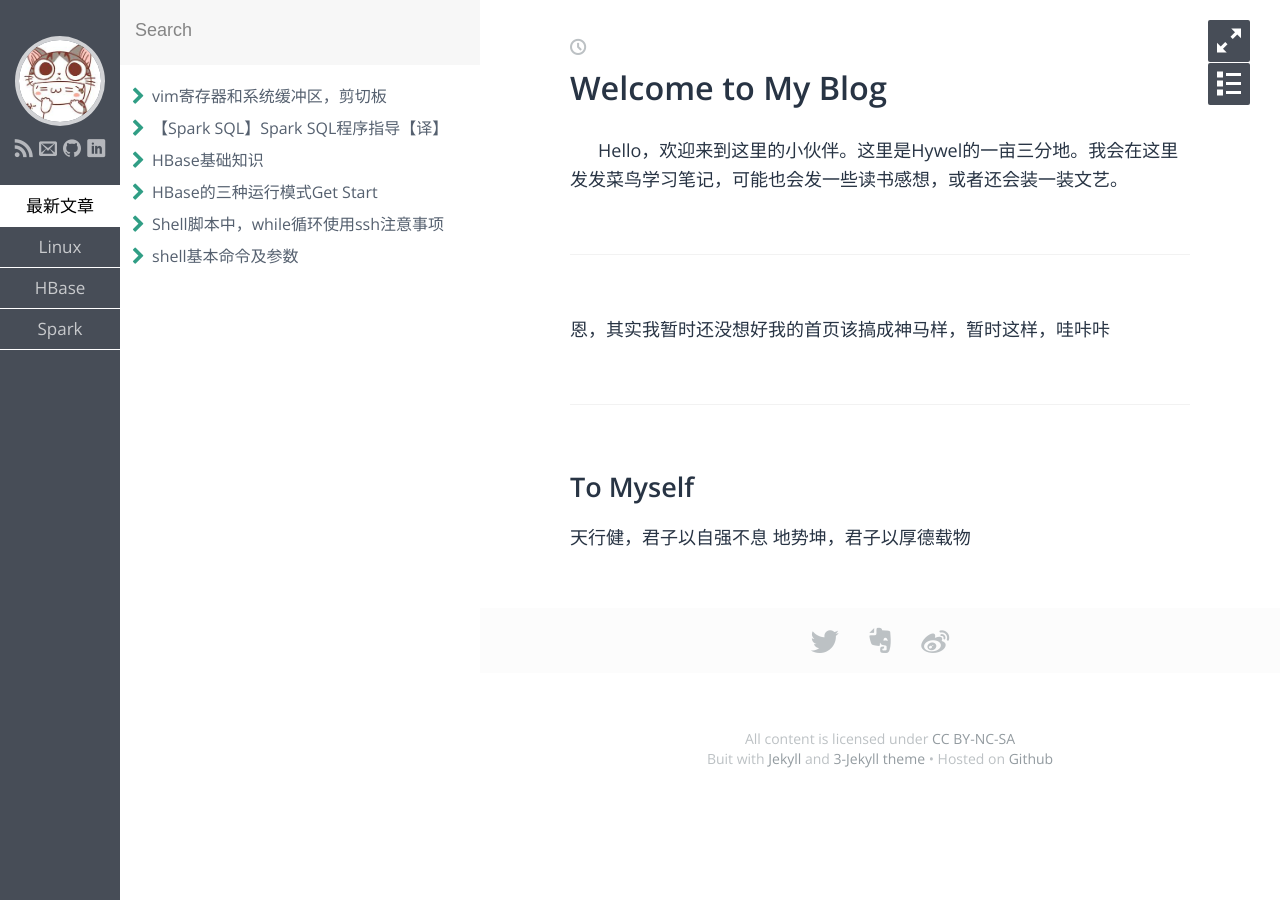
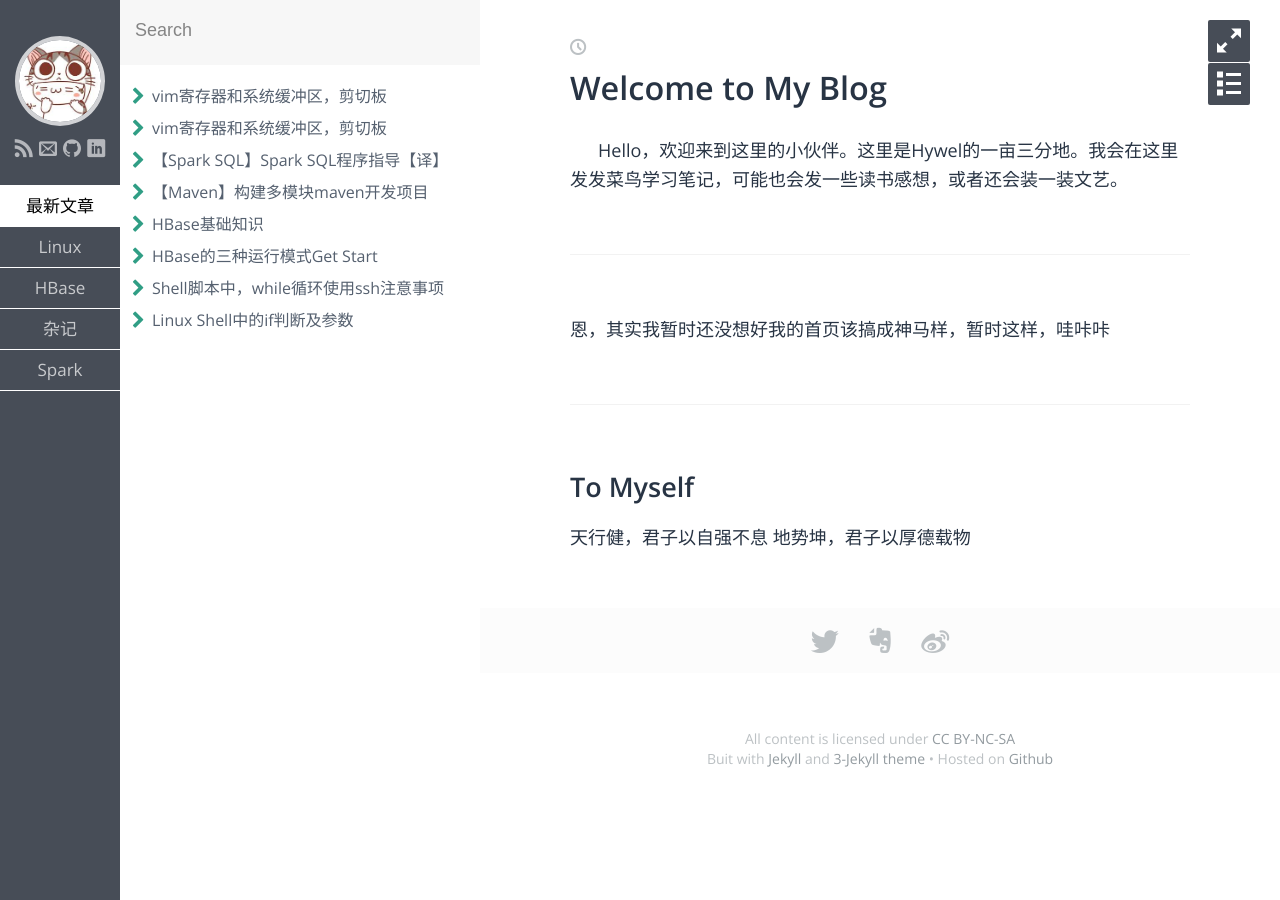
Before and after one commit to HywelZhang/hywelzhang.github.io, a Jekyll site: the page built from blogIndex.md, in a window 1280 px wide. Built offline with Jekyll 4.4.1, drawn with Linux system fonts in a browser that asks for light colours; some web fonts are replaced.

Commit message:
文章--maven多模块开发项目构建

````diff
--- a/_posts/Linux/2017-03-06-Linux-Shell-if判断及参数.markdown
+++ b/_posts/Linux/2017-03-06-Linux-Shell-if判断及参数.markdown
@@ -1,8 +1,8 @@
 ---
 Author: Hywel
 layout: post
-title: "shell基本命令及参数"
-description: "Linux shell常用命令及参数"
+title: "Linux Shell中的if判断及参数"
+description: "Linux shell中如何使用if语句？if判断中各种参数是什么意思"
 date: 星期一, 06. 三月 2017  3:07下午
 categories: "Linux"
 ---
--- /dev/null
+++ b/_posts/Linux/2017-03-14-Linux-vim-Vim-registerAndClipboard.markdown
@@ -0,0 +1,53 @@
+---
+Author: Hywel
+layout: post
+title: "vim寄存器和系统缓冲区，剪切板"
+description: "vim中复制内容保存位置，如何实现vim中复制内容粘贴到外部文件"
+date: 星期二, 14. 三月 2017 11:16上午
+categories: "Linux"
+---
+vim中使用`y/d/x`复制剪切的内容，一般情况下，只能在该文件内粘贴(p)。但是我们有时候很需要这部分内容复制到另一个文件，或者外部应用程序中，我们该怎么做呢？
+这里不得不讲讲，vim的复制内容存储位置。
+
+vim中的复制，删除的内容都会被存放到默认寄存器中，之后可以通过粘贴操作读取默认寄存器的内容。
+vim提供的寄存器，内容只对当前vim可见所以你不能够将复制的内容粘贴到该文件以外。
+`ctrl+c,ctrl+v`内容是存放在系统剪切板，可以在全局进行复制粘贴。如何将vim内容复制到外部？或者怎么将外部内容，保证格式情况下粘贴到vim中呢？请看下方分解。
+
+> vim下可以通过`:reg`查看当前寄存器内容
+
+## 寄存器
+vim中有多个寄存器，常用的如下：
+### 1. `""` : 匿名寄存器
+保存最近一次复制或者删除的内容
+### 2. `"0-"9`：编号寄存器
+其中0号寄存器保存最近一次复制(y)内容。
+1-9号寄存器保存最近9次的**行**删除内容。`"1`是最近一次删除,1-9依次往后推，`"9`是前推到第9次删除的内容
+### 3. `"a-"z`或`"A-"Z`：字母寄存器
+给用户使用的指定寄存器，例如：用户可以在normal模式下通过`"a3yy`来将三行内容复制到`a`寄存器，然后在normal模式下输入`"ap`来将这a寄存器中的这三行内容进行粘贴。
+当然对于`dd`这种命令也可以将删除内容指定到字母寄存器，如：`"Bdd`将该行删除内容添加到B寄存器，当然vim字母寄存器中，不区分大小写，所以`"bdd`与`"Bdd`会达成一样的效果
+### 4. `"-`：小寄存器
+如果你删除的只是一个单词或字母： `dw`或者`x`，那么这个单词并不会保存在`"1`这样的数字寄存器中，而是保存在`"-`寄存器里面。所有不包含换行符的删除都会保存在此寄存器中
+### 5. `"%`：当前文件名寄存器
+保存当前的文件名
+
+## 缓冲区和剪切板
+### `"+`：关联系统剪切板
+这里的内容将可以被vim外部所使用，相当于Windows下的`ctrl+c`。所以vim中需要在外部粘贴的数据，请使用系统剪切板来保存。
+
+### `"*`：关联系统缓存区
+缓存区与剪切板区别：缓存区是实时的，当使用鼠标或键盘选择内容时，内容就已经在缓冲区了。而剪切板需要`ctrl+c`等命令复制后，才会将内容存进去
+
+> 若寄存器列表里无`"*` 或 `"+` 寄存器，则可能是由于没有安装vim的图形界面所致。Debian/Ubuntu下可以通过安装vim-gnome解决。
+
+> $ sudo apt-get install vim-gnome
+
+## vim中粘贴与自动缩进
+是不是经常遇到在vim中粘贴代码后，代码格式凌乱的情况？
+有下面三个方式可以解决：
+1. 使用`:set paste`模式
+开启paste模式后，autoindent等缩进功能将会被屏蔽，粘贴格式就会不受影响。结束后使用`:set nopaste`恢复非粘贴模式。
+每次手工开启关闭paste模式将会比较麻烦，可以在`._vimrc`中为其设置一个快捷键，每次需要时按一下即可切换`：set pastetoggle=<f12>`
+2. 使用系统剪切板，普通模式下`"+p`命令
+3. 插入模式输入`<C-r><C-p>"+`
+4. 使用缓冲区
+选择文本内容,vim普通模式下按 `"*p` 将选择缓冲区中内容粘贴进来
--- /dev/null
+++ b/_posts/杂记/2017-03-27-Maven-Multi-modules.markdown
@@ -0,0 +1,334 @@
+---
+Author: Hywel
+layout: post
+title: "【Maven】构建多模块maven开发项目"
+description: "用Maven构建一个用于多模块的Spark开发项目"
+date: 星期一, 27. 三月 2017  9:34上午
+categories: 杂记
+---
+### <font color='green'>为什么需要构建一个多模块开发框架？</font>
+项目为什么需要划分成模块：
+1. 当项目越来越大，每个模块越来越可能会引用一些相同的jar包，但是版本不一致，很容易造成项目的版本冲突
+2. 项目模块之间用到的一些util类，在其他项目也可能会用到。将util独立成一个模块，由专人维护，减少重复工作。还可以打成jar包共享给其他项目使用，提高代码复用性。
+3. 当项目越来越大，build时间越来越长。拆分成模块后，可以各模块自行build，打包。
+
+多模块开发，便于多人协作，每个模块对应一个pom.xml，整体项目一个pom.xml。可以将共用的jar依赖抽象到项目pom.xml，统一版本管理。模块单独需要的jar依赖则放在自己模块的pom.xml，不会影响到其他模块，降低耦合。
+
+### <font color='green'>一个简单的Maven多模块架构:</font>
+```
+---- Spark-parent
+|-- pom.xml (pom)
+|
+|-- Spark-util
+| |-- pom.xml (jar)
+|
+|-- Spark-module1
+| |-- pom.xml (jar)
+|
+|-- Spark-module2
+| |-- pom.xml (jar)
+|
+|-- Spark-module3
+|-- pom.xml (jar)
+```
+项目的pom.xml配置文件(Spark-parent下的pom.xml)
+
+```
+<project xmlns="http://maven.apache.org/POM/4.0.0" xmlns:xsi="http://www.w3.org/2001/XMLSchema-instance"
+    xsi:schemaLocation="http://maven.apache.org/POM/4.0.0 http://maven.apache.org/maven-v4_0_0.xsd">
+    <modelVersion>4.0.0</modelVersion>
+    <groupId>com.test.hans</groupId>
+    <artifactId>app-parent</artifactId>
+	<!--打包方式，下属模块打包方式修改为jar-->
+    <packaging>pom</packaging>
+    <version>1.0-SNAPSHOT</version>
+	<!--包含模块-->
+    <modules>
+        <module>app-util</module>
+        <module>app-dao</module>
+        <module>app-service</module>
+        <module>app-web</module>
+    </modules>
+</project>
+```
+### <font color='green'>jar依赖继承</font>
+如何将各模块需要的jar依赖抽象到项目pom.xml中呢？
+**项目pom.xml**
+
+```
+<!--dependencyManagement元素下的依赖不会自动引入子模块，保证灵活性-->
+<!--如果不加dependencyManagement元素，dependencies下依赖会自动继承到所有子模块-->
+<dependencyManagement>
+    <dependencies>
+        <dependency>
+            <groupId>com.test.hans</groupId>
+            <artifactId>org-remote-service</artifactId>
+            <version>1.0.26</version>
+        </dependency>
+    </dependencies>
+</dependencyManagement>
+```
+**子模块pom.xml**
+这样继承项目pom.xml中的依赖，版本由项目pom.xml控制
+```
+<dependencies>
+	<!--继承项目pom.xml的jar依赖，版本由项目pom.xml中指定-->
+    <dependency>
+        <groupId>com.test.hans</groupId>
+        <artifactId>org-remote-service</artifactId>
+    </dependency>
+	<!--子模块需要单独引用的jar依赖-->
+	<dependency>
+            <groupId>com.alibaba</groupId>
+            <artifactId>fastjson</artifactId>
+            <version>1.2.28</version>
+        </dependency>
+</dependencies>
+```
+### <font color='Green'>plugins继承</font>
+当然build中也可以这么做
+
+**项目pom.xml**
+
+```
+<build>
+    <pluginManagement>
+        <plugins>
+            <plugin>
+                <groupId>org.apache.maven.plugins</groupId>
+                <artifactId>maven-resources-plugin</artifactId>
+                <version>2.5</version>
+                <configuration>
+                    <encoding>${encoding}</encoding>
+                 </configuration>
+            </plugin>
+        </plugins>
+     </pluginManagement>
+</build>
+```
+
+**子模块pom.xml**
+
+```
+<build>
+     <plugins>
+            <plugin>
+                <groupId>org.apache.maven.plugins</groupId>
+                <artifactId>maven-resources-plugin</artifactId>
+            </plugin>
+        </plugins>
+</build>
+```
+这样就实现了共用依赖的抽取，解决版本冲突问题，同时也给各子模块重复的灵活性。
+
+### <font color='Red'>完整的pomx.xml实例</font>
+部分依赖删减，不过能理解整个意思就行了。
+
+**项目pom.xml**
+```
+<project xmlns="http://maven.apache.org/POM/4.0.0" xmlns:xsi="http://www.w3.org/2001/XMLSchema-instance" xsi:schemaLocation="http://maven.apache.org/POM/4.0.0 http://maven.apache.org/maven-v4_0_0.xsd">
+  <modelVersion>4.0.0</modelVersion>
+  <groupId>com.sfexpress</groupId>
+  <artifactId>ddt-spark</artifactId>
+  <version>1.0-SNAPSHOT</version>
+  <modules>
+    <module>home-page</module>
+    <module>data-receive</module>
+    <module>comments-analysis</module>
+    <module>order-life</module>
+    <module>sale-promot</module>
+  </modules>
+  <packaging>pom</packaging>
+  <inceptionYear>2017</inceptionYear>
+  <properties>
+    <maven.compiler.source>1.5</maven.compiler.source>
+    <maven.compiler.target>1.5</maven.compiler.target>
+    <encoding>UTF-8</encoding>
+    <scala.version>2.10.5</scala.version>
+    <spark.version>1.6.1</spark.version>
+    <alluxio.version>1.3.0</alluxio.version>
+    <project.build.sourceEncoding>UTF-8</project.build.sourceEncoding>
+  </properties>
+
+  <repositories>
+    <repository>
+      <id>scala-tools.org</id>
+      <name>Scala-Tools Maven2 Repository</name>
+      <url>http://scala-tools.org/repo-releases</url>
+    </repository>
+  </repositories>
+
+  <pluginRepositories>
+    <pluginRepository>
+      <id>scala-tools.org</id>
+      <name>Scala-Tools Maven2 Repository</name>
+      <url>http://scala-tools.org/repo-releases</url>
+    </pluginRepository>
+  </pluginRepositories>
+
+  <dependencyManagement>
+    <dependencies>
+      <dependency>
+        <groupId>org.apache.spark</groupId>
+        <artifactId>spark-streaming_2.10</artifactId>
+        <version>${spark.version}</version>
+      </dependency>
+      <dependency>
+        <groupId>org.apache.spark</groupId>
+        <artifactId>spark-sql_2.10</artifactId>
+        <version>${spark.version}</version>
+      </dependency>
+      <dependency>
+        <groupId>org.alluxio</groupId>
+        <artifactId>alluxio-core-client</artifactId>
+        <version>${alluxio.version}</version>
+      </dependency>
+
+    </dependencies>
+  </dependencyManagement>
+
+  <build>
+    <pluginManagement>
+      <plugins>
+        <plugin>
+          <groupId>org.scala-tools</groupId>
+          <artifactId>maven-scala-plugin</artifactId>
+          <!--<version>${scala.maven.version}</version>-->
+          <executions>
+            <execution>
+              <id>compile</id>
+              <goals>
+                <goal>compile</goal>
+              </goals>
+              <phase>process-resources</phase>
+            </execution>
+          </executions>
+          <configuration>
+            <scalaVersion>${scala.version}</scalaVersion>
+          </configuration>
+        </plugin>
+
+        <plugin>
+          <artifactId>maven-compiler-plugin</artifactId>
+          <version>3.1</version>
+          <configuration>
+            <source>1.6</source>
+            <target>1.6</target>
+            <encoding>${project.build.sourceEncoding}</encoding>
+          </configuration>
+        </plugin>
+
+        <plugin>
+          <artifactId>maven-assembly-plugin</artifactId>
+          <version>2.6</version>
+          <configuration>
+            <descriptorRefs>
+              <descriptorRef>jar-with-dependencies</descriptorRef>
+            </descriptorRefs>
+          </configuration>
+          <executions>
+            <execution>
+              <id>make-assembly</id>
+              <phase>package</phase>
+              <goals>
+                <goal>single</goal>
+              </goals>
+            </execution>
+          </executions>
+        </plugin>
+      </plugins>
+    </pluginManagement>
+  </build>
+
+  <reporting>
+    <plugins>
+      <plugin>
+        <groupId>org.scala-tools</groupId>
+        <artifactId>maven-scala-plugin</artifactId>
+        <configuration>
+          <scalaVersion>${scala.version}</scalaVersion>
+        </configuration>
+      </plugin>
+    </plugins>
+  </reporting>
+</project>
+```
+
+**其中一个子模块pom.xml**
+
+```
+<project xmlns="http://maven.apache.org/POM/4.0.0" xmlns:xsi="http://www.w3.org/2001/XMLSchema-instance"
+         xsi:schemaLocation="http://maven.apache.org/POM/4.0.0 http://maven.apache.org/maven-v4_0_0.xsd">
+    <modelVersion>4.0.0</modelVersion>
+    <parent>
+        <groupId>com.sfexpress</groupId>
+        <artifactId>ddt-spark</artifactId>
+        <version>1.0-SNAPSHOT</version>
+    </parent>
+    <artifactId>data-receive</artifactId>
+    <inceptionYear>2017</inceptionYear>
+    <packaging>jar</packaging>
+
+    <dependencies>
+        <dependency>
+            <groupId>org.apache.kafka</groupId>
+            <artifactId>kafka-clients</artifactId>
+            <version>0.8.2.1</version>
+        </dependency>
+        <dependency>
+            <groupId>com.101tec</groupId>
+            <artifactId>zkclient</artifactId>
+            <version>0.3</version>
+        </dependency>
+        <dependency>
+            <groupId>com.alibaba</groupId>
+            <artifactId>fastjson</artifactId>
+            <version>1.2.28</version>
+        </dependency>
+        <dependency>
+            <groupId>io.spray</groupId>
+            <artifactId>spray-json_2.10</artifactId>
+            <version>1.3.2</version>
+        </dependency>
+        <dependency>
+            <groupId>org.jsoup</groupId>
+            <artifactId>jsoup</artifactId>
+            <version>1.7.3</version>
+        </dependency>
+        <dependency>
+            <groupId>org.apache.spark</groupId>
+            <artifactId>spark-streaming-kafka_2.10</artifactId>
+            <version>1.6.1</version>
+        </dependency>
+
+        <dependency>
+            <groupId>org.alluxio</groupId>
+            <artifactId>alluxio-core-client</artifactId>
+        </dependency>
+        <dependency>
+            <groupId>org.apache.spark</groupId>
+            <artifactId>spark-streaming_2.10</artifactId>
+        </dependency>
+        <dependency>
+            <groupId>org.apache.spark</groupId>
+            <artifactId>spark-sql_2.10</artifactId>
+        </dependency>
+    </dependencies>
+
+    <build>
+        <plugins>
+            <plugin>
+                <groupId>org.scala-tools</groupId>
+                <artifactId>maven-scala-plugin</artifactId>
+            </plugin>
+            <plugin>
+                <artifactId>maven-compiler-plugin</artifactId>
+            </plugin>
+            <plugin>
+                <artifactId>maven-assembly-plugin</artifactId>
+            </plugin>
+        </plugins>
+    </build>
+</project>
+
+```
````
